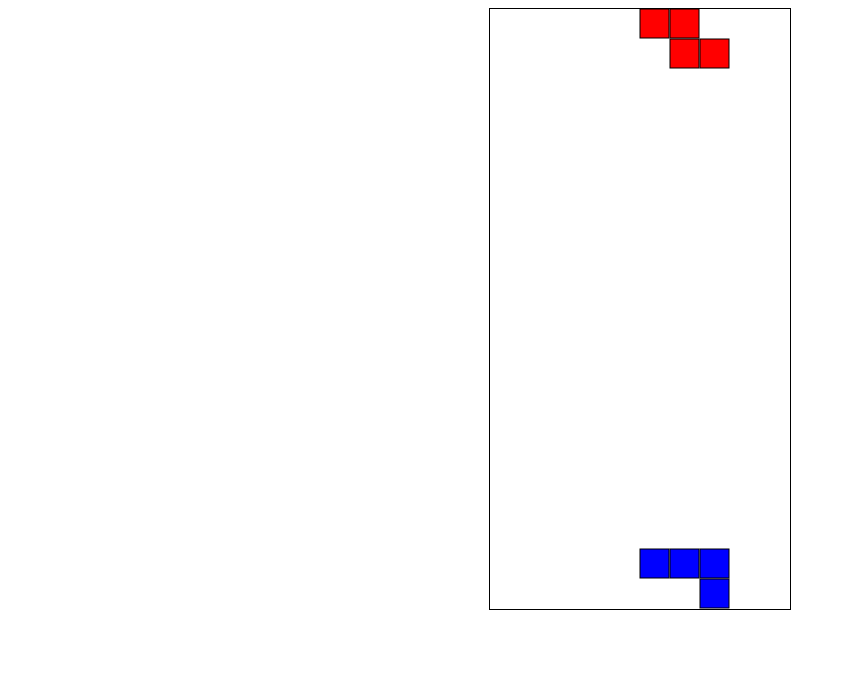
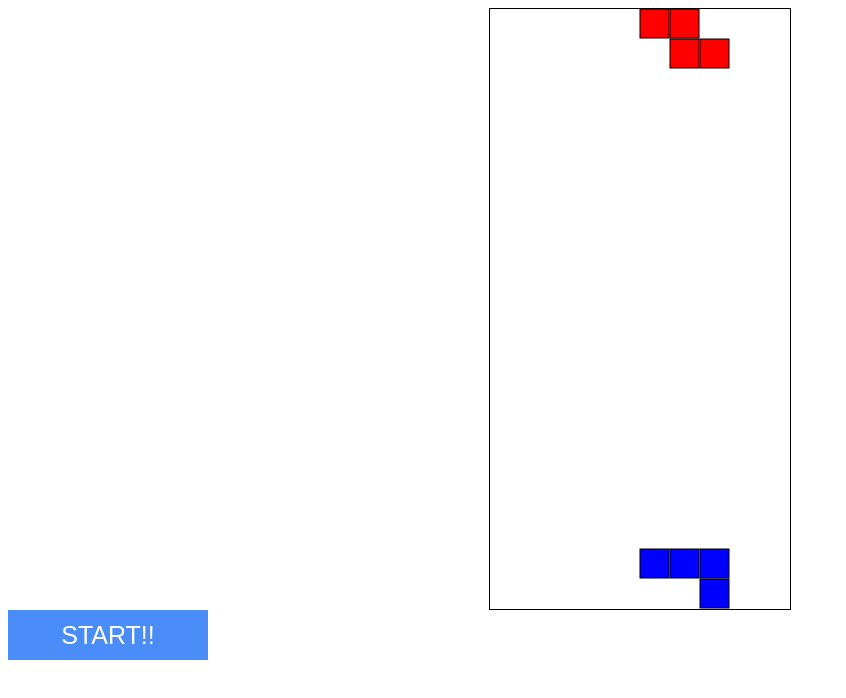
Before and after one commit to mokamoto12/internship, a website: page dev/html/index.html in a window 1280 px wide. Shown: the whole page, without its empty margins (0-846 px from the left). Drawn offline with nearby package versions, Linux system fonts and the light colour scheme; files that its build step writes are made by us from their sources.

Commit message:
ボタン実装

```diff
--- a/dev/html/index.html
+++ b/dev/html/index.html
@@ -9,5 +9,6 @@
   <script src='js/tetris.js'></script>
   <script src='js/controller.js'></script>
   <script src='js/render.js'></script>
+  <button id="start_button" class="button">START!!</button>
 </body>
 </html>
--- a/dev/sass/style.sass
+++ b/dev/sass/style.sass
@@ -2,3 +2,15 @@ canvas
   display: block
   margin: auto
   border: 1px solid black
+
+.button
+  width: 200px
+  height: 50px
+  background: #4A8CF8
+  font-size: 25px
+  color: #fff
+  border: none
+  &:hover
+    color: #4A8CF8
+    background: #fff
+    border: solid 1px #4A8CF8
```
